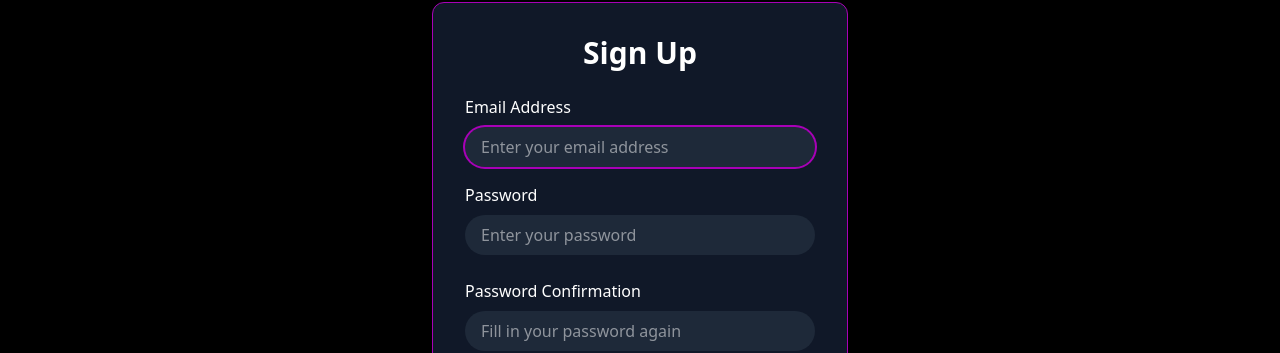
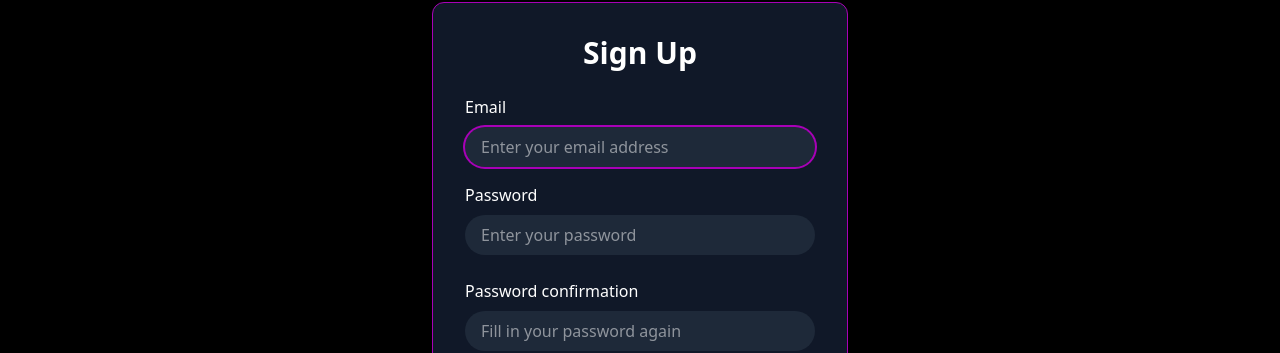
Before and after one commit to rodrigotoledo/tiktok_clone_react_vite, a React (Vite) app: page /sign-up in a window 1280 px wide. Shown: the part 155-508 px from the top of the page. Built offline with nearby package versions, Linux system fonts and the light colour scheme; no server answers.

Commit message:
Update media and user email field handling

```diff
--- a/src/pages/Posts.jsx
+++ b/src/pages/Posts.jsx
@@ -44,16 +44,21 @@ const Posts = () => {
               {post.media_file && (
                 <div className="flex justify-center mb-4">
                   {post.media_type === "image" && (
+                    <div className="photo-post">
                       <img
                         src={post.media_file}
                         alt="post"
-                      className="rounded-lg"
+                        className="img-fluid"
                       />
+                    </div>
                   )}
                   {post.media_type === "video" && (
-                    <video controls className="rounded-lg">
+                    <div class="video-post">
+                      <video controls class="w-100">
                         <source src={post.media_file} type="video/mp4" />
+                        Your browser does not support the video element.
                       </video>
+                    </div>
                   )}
                   {post.media_type === "audio" && (
                     <audio controls>
--- a/src/pages/SignIn.jsx
+++ b/src/pages/SignIn.jsx
@@ -28,7 +28,7 @@ function SignIn({ setIsAuthenticated }) {
       const { data } = await axios.post('/session', payload)
 
       localStorage.setItem('authToken', data.token);
-      localStorage.setItem('email_address', data.user.email_address);
+      localStorage.setItem('email_address', data.email_address);
       setIsAuthenticated(true);
 
       setNotice('Signed in successfully')
@@ -47,7 +47,7 @@ function SignIn({ setIsAuthenticated }) {
       {notice && <div className="mb-4 text-green-400">{notice}</div>}
       <div className="mb-4">
         <label htmlFor="email_address" className="block text-white mb-2">
-          Email Address
+          Email
         </label>
         <input
           type="email"
--- a/src/pages/SignUp.jsx
+++ b/src/pages/SignUp.jsx
@@ -26,13 +26,14 @@ function SignUp({ setIsAuthenticated }) {
     try {
       const { data } = await axios.post('/registration', payload)
       localStorage.setItem('authToken', data.token);
-      localStorage.setItem('email_address', data.user.email_address);
+      localStorage.setItem('email_address', data.email_address);
       setIsAuthenticated(true);
 
       setNotice('Signed in successfully')
       setError('')
       navigate('/posts')
     } catch (err) {
+      console.log(err)
       setError(err.response?.data?.error || 'Sign up failed: please try again.')
       setNotice('')
     }
@@ -47,7 +48,7 @@ function SignUp({ setIsAuthenticated }) {
 
       <div className="mb-4">
         <label htmlFor="email_address" className="block text-white mb-2">
-          Email Address
+          Email
         </label>
         <input
           type="email"
@@ -79,7 +80,7 @@ function SignUp({ setIsAuthenticated }) {
       </div>
       <div className="mb-6">
         <label htmlFor="password_confirmation" className="block text-white mb-2">
-          Password Confirmation
+          Password confirmation
         </label>
         <input
           type="password"
```
Lines whose indentation alone changed are shown as unchanged.
